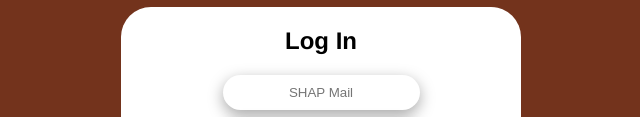
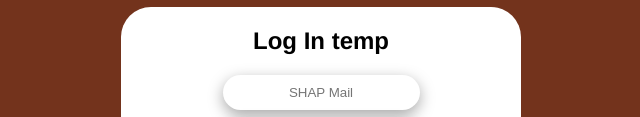
Before and after one commit to GOOSTRH/shapcafe, a website: page public/index.html in a window 1280 px wide. Shown: the part 184-301 px from the top of the page, without its empty margins (15-655 px from the left). Drawn offline with Linux system fonts and the light colour scheme.

Commit message:
check on the site

```diff
--- a/public/index.html
+++ b/public/index.html
@@ -14,7 +14,7 @@
     <section class="frm">
       <form id="loginform">
         <div class="container">
-          <h2 class="login">Log In</h2>
+          <h2 class="login">Log In temp</h2>
 
           <label for="email">
             <input class="emaild" type="text" placeholder="SHAP Mail" name="email" required>
```
